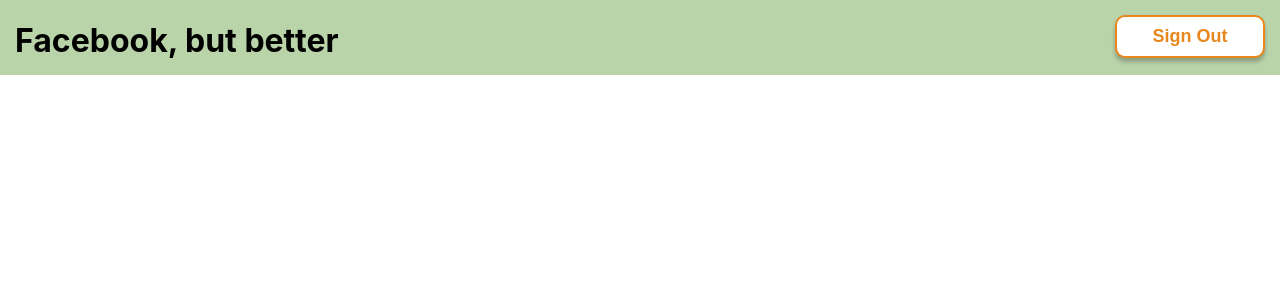
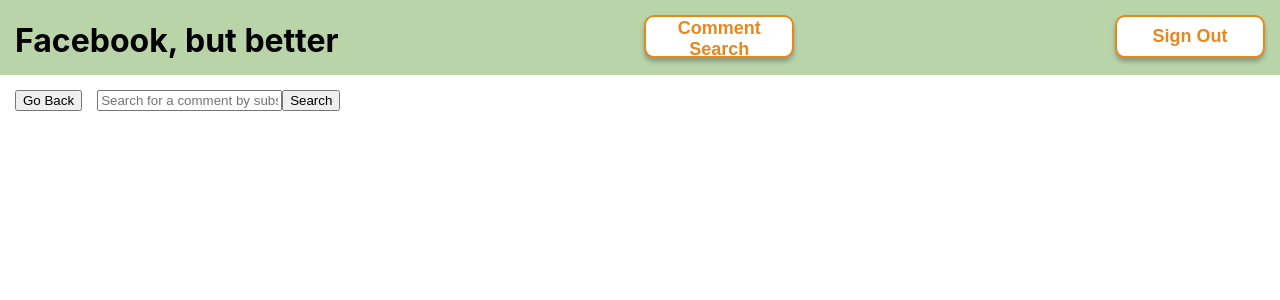
Before and after one commit to jarod-johnson-23/CSE412Project, a React (Create React App) app: page /comment-search in a window 1280 px wide. Shown: the top 300 px of the page. Built offline with nearby package versions, Linux system fonts and the light colour scheme.

Commit message:
did stuff
...

```diff
--- a/src/App.js
+++ b/src/App.js
@@ -6,6 +6,7 @@
 import Home from "./pages/Home";
 import Album from "./pages/Album";
 import Photo from "./pages/Photo";
+import Comments from "./pages/Comments";
 import { CookiesProvider } from "react-cookie";
 import Navbar from "./Navbar";
 
@@ -39,6 +40,7 @@
           <Route path="/home" element={<Home />} />
           <Route path="/album/:aid" element={<Album />} />
           <Route path="/photo/:pid" element={<Photo />} />
+          <Route path="/comment-search" element={<Comments />} />
         </Routes>
       </BrowserRouter>
     </CookiesProvider>
--- a/src/Navbar.js
+++ b/src/Navbar.js
@@ -24,6 +24,13 @@
       <button
         className="default-btn"
         onClick={(e) => {
+          navigate("/comment-search");
+        }}
+        >Comment Search
+        </button>
+      <button
+        className="default-btn"
+        onClick={(e) => {
           removeUserCookie().then((response) => {
             console.log("LOGGED OUT USER");
           });
--- /dev/null
+++ b/src/pages/Comments.css
@@ -0,0 +1,14 @@
+.comment-card {
+    margin: 10px;
+    min-width: 200px;
+    width: calc((100% / 3) - 20px);
+    display: flex;
+    padding: 10px;
+    flex-direction: column;
+    align-items: left;
+    background-color: #ebf5df;
+    justify-content: space-between;
+    border-radius: 8px;
+    box-shadow: 0 4px 4px rgba(0, 0, 0, 0.25);
+    transition: 0.2s;
+  }
--- /dev/null
+++ b/src/pages/Comments.js
@@ -0,0 +1,70 @@
+import "./Comments.css";
+import { useParams, useNavigate } from "react-router-dom";
+import { useState, useEffect } from "react";
+import Axios from "axios";
+import { useCookies } from "react-cookie";
+import FormData from "form-data";
+import trashcan from "./../img/trashcan.svg";
+
+
+function Comments() {
+
+    const [cookies, setCookie, removeCookie] = useCookies(["userInfo"]);
+    const [comments, set_comments] = useState([]);
+    const [search_term, set_search_term] = useState("");
+
+    let navigate = useNavigate();
+
+    useEffect(() => {
+        window.scrollTo(0, 0);
+    }, []);
+
+    let baseURL = "https://cse412project-server.onrender.com";
+    //let baseURL = "http://localhost:3307";
+
+    const get_comments = () => {
+        Axios.get(baseURL + "/get-comment-by-substring/" + search_term).then((response) => {
+            set_comments(response.data);
+        });
+    }
+
+    return <>
+
+        <div class="topnav">
+            <button
+                className="default-btn go-back"
+                onClick={(e) => {
+                    navigate(-1);
+                }}
+            >
+                Go Back
+            </button>
+            <input
+                type="text"
+                placeholder="Search for a comment by substring.."
+                value={search_term}
+
+
+                onChange={(e) => {
+                    set_search_term(e.target.value);
+                }}
+
+            />
+            <button onClick={() => {
+                get_comments();
+            }}>Search</button>
+
+        </div>
+        <div>
+            {comments.map((val, key) => {
+                return (
+                    <div className="comment-card">
+                        <h3> {val.fName + " " + val.lName} </ h3>
+                        <p> {val.text} </p>
+                    </ div>);
+            })}
+        </div>
+
+    </>
+}
+export default Comments;
```
